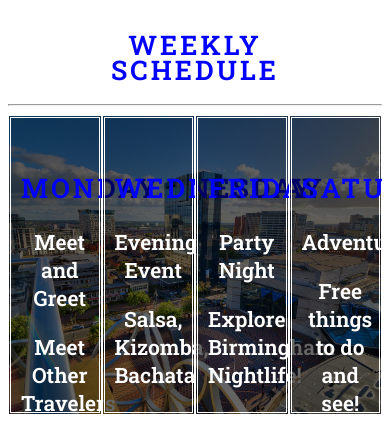
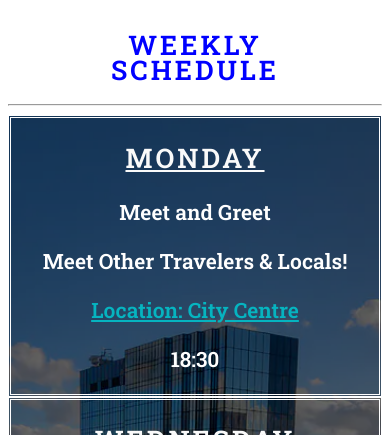
Before and after one commit to passportpowell/Passport-Powell, a plain HTML site: page schedule.html in a window 390 px wide. Shown: the part 152-587 px from the top of the page. Drawn offline with Linux system fonts and the light colour scheme.

Commit message:
add media for different screen sizes

```diff
--- a/assets/style.css
+++ b/assets/style.css
@@ -20,7 +20,8 @@ body {
     font-weight: 300;
 }
 
-h1, h2 {
+h1,
+h2 {
     font-family: 'Roboto Slab', serif;
     font-weight: 600;
     letter-spacing: 3px;
@@ -90,7 +91,8 @@ h1, h2 {
     border-bottom: 3px double #070606;
 }
 
-.over-text, h2 {
+.over-text,
+h2 {
     color: #0000ff;
 }
 
@@ -186,13 +188,14 @@ h1, h2 {
     background-size: cover;
     background-position: center;
     width: 100%;
-    /* overflow: hidden; */
+    height: auto;
+    overflow: hidden;
 }
 
 .schedule div {
     color: #ffffff;
     width: 25%;
-    height: 300px;
+    height: 100%;
     float: left;
     padding-top: 30px;
     padding-right: 0;
@@ -202,11 +205,19 @@ h1, h2 {
     border: 3px double #ffffff;
     box-sizing: border-box;
     background-color: rgba(0, 0, 0, 0.6);
+    background-repeat: no-repeat;
+    background-size: cover;
+    margin: 0 auto;
+    overflow: hidden;
 
 }
 
 .schedule a {
     color: #06b4c0;
+}
+
+.schedule h2 {
+    color: #fafafa;
 }
 
 #schedule {
@@ -232,6 +243,7 @@ h1, h2 {
 footer {
     padding-top: 5%;
     height: 150px;
+    margin: 0 auto;
 }
 
 .social-sites {
@@ -392,8 +404,22 @@ input[type=email]:focus {
 
 
 
-/* Mobile Viewing for screen lower than 951 pixels*/
+/* Mobile Viewing for screen lower than 835 pixels*/
 /* THIS SECTION IS NOT ALGNED STRAIGHT FOR SOME REASON*/
+
+
+@media screen and (max-width: 950px) {
+    .schedule div {
+        width: 100%;
+        clear: both;
+        padding: 0;
+    }
+
+    .gallery {
+        column-count: 3;
+    }
+}
+
 
 @media screen and (max-width: 835px) {
 
@@ -433,7 +459,7 @@ input[type=email]:focus {
         height: 1px;
     }
 
-    .nav-menu li {
+    .hero-image .nav-menu li {
         text-align: center;
         display: flex;
         justify-content: center;
@@ -442,6 +468,11 @@ input[type=email]:focus {
     .over-text {
         clear: both;
         padding-top: 3px;
+        margin: 0 auto;
+    }
+
+    .why-join-us {
+        width: 90%;
     }
 
 }
@@ -499,4 +530,8 @@ input[type=email]:focus {
         margin: auto;
     }
 
+    .gallery {
+        column-count: 2;
+    }
+
 }
--- a/schedule.html
+++ b/schedule.html
@@ -48,30 +48,30 @@
 
     <section class='schedule' id="schedule">
         <div>
-            <h2>Monday</h2>
+            <h2><u>Monday</u></h2>
             <h3>Meet and Greet</h3>
             <h3>Meet Other Travelers & Locals!</h3>
             <h3><a href="https://goo.gl/maps/4EVYHZ43RyRBGkCX8" target="_blank">Location: City Centre</a> </h3>
             <h3>18:30</h3>
         </div>
         <div>
-            <h2>Wednesday</h2>
+            <h2><u>Wednesday</u></h2>
             <h3>Evening Event</h3>
-            <h3>Salsa, Kizomba, Bachata</h3>
+            <h3>Salsa, Kizomba, Bachata & More</h3>
             <h3><a href="https://goo.gl/maps/4EVYHZ43RyRBGkCX8" target="_blank">Location: City Centre</a> </h3>
             <h3>18:30</h3>
         </div>
         <div>
-            <h2>Friday</h2>
+            <h2><u>Friday</u></h2>
             <h3>Party Night</h3>
             <h3>Explore Birmingham Nightlife!</h3>
             <h3><a href="https://goo.gl/maps/4EVYHZ43RyRBGkCX8" target="_blank">Location: City Centre</a> </h3>
             <h3>18:30</h3>
         </div>
         <div>
-            <h2>Saturday </h2>
+            <h2><u>Saturday</u></h2>
             <h3>Adventure<i class="fa-solclass fa-person-hiking"></i></h3>
-            <h3>Free things to do and see!</h3>
+            <h3>Free things to do and See!</h3>
             <h3><a href="https://goo.gl/maps/4EVYHZ43RyRBGkCX8" target="_blank">Location: City Centre</a> </h3>
             <h3>12:30</h3>
         </div>
```
Also changed, not shown: index.html (+3 -0 lines).
